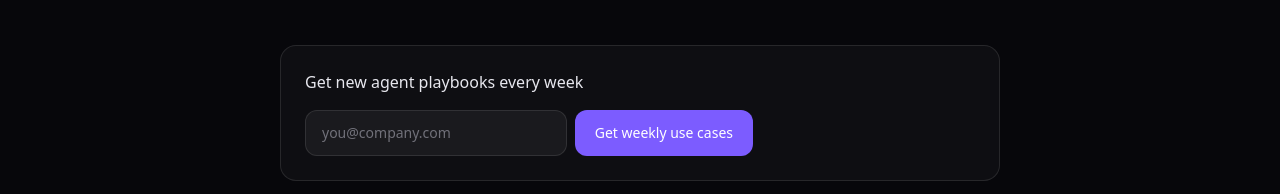
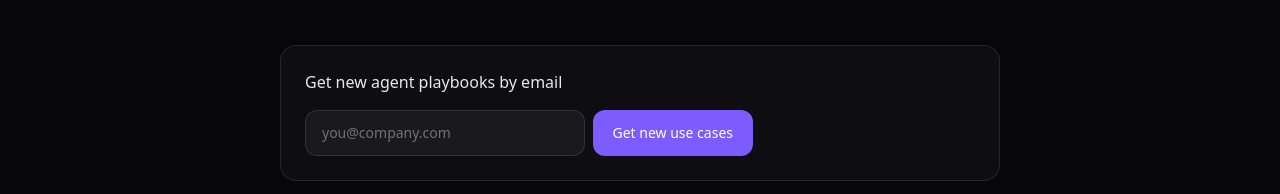
Before and after one commit to robertozanatta1/AgentIndex, a Next.js app: page /usecases/ai-sdr-that-books-meetings-from-inbound-leads in a window 1280 px wide. Shown: the part 758-952 px from the top of the page. Built offline with nearby package versions, Linux system fonts and the light colour scheme; no server answers.

Commit message:
Copy: drop weekly cadence promise from signup prompts

```diff
--- a/app/usecases/[slug]/page.tsx
+++ b/app/usecases/[slug]/page.tsx
@@ -22,7 +22,7 @@ export default function Page({ params }: { params: { slug: string } }) {
       <h2 className="mt-10 text-xl font-semibold">How to set it up</h2>
       <ol className="mt-3 space-y-3">{u.steps.map((s, i) => <li key={i} className="flex gap-3 text-zinc-300"><span className="grid h-6 w-6 shrink-0 place-items-center rounded-full bg-accent/20 text-xs text-violet-300">{i + 1}</span>{s}</li>)}</ol>
       {u.link && <a href={u.link} target="_blank" rel="noopener" className="mt-8 inline-block text-violet-300 underline">Learn more →</a>}
-      <div className="mt-16 rounded-2xl border border-white/10 bg-white/[0.03] p-6"><p className="mb-4 font-medium">Get new agent playbooks every week</p><SubscribeForm /></div>
+      <div className="mt-16 rounded-2xl border border-white/10 bg-white/[0.03] p-6"><p className="mb-4 font-medium">Get new agent playbooks by email</p><SubscribeForm /></div>
     </article></main>
   );
 }
--- a/components/SubscribeForm.tsx
+++ b/components/SubscribeForm.tsx
@@ -13,7 +13,7 @@ export default function SubscribeForm() {
       <input type="email" required value={email} onChange={(e) => setEmail(e.target.value)} placeholder="you@company.com"
         className="flex-1 rounded-xl border border-white/10 bg-white/5 px-4 py-3 text-sm outline-none placeholder:text-zinc-500 focus:border-accent" />
       <button disabled={state === "loading"} className="rounded-xl bg-accent px-5 py-3 text-sm font-medium text-white hover:opacity-90 disabled:opacity-60">
-        {state === "loading" ? "Joining…" : "Get weekly use cases"}
+        {state === "loading" ? "Joining…" : "Get new use cases"}
       </button>
       {state === "ok" && <p className="text-sm text-emerald-400 sm:absolute sm:mt-14">You're in. 🎉</p>}
       {state === "err" && <p className="text-sm text-red-400 sm:absolute sm:mt-14">Something went wrong — try again.</p>}
```
